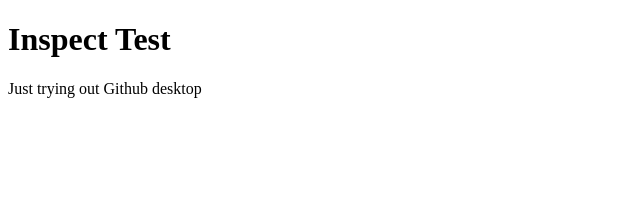
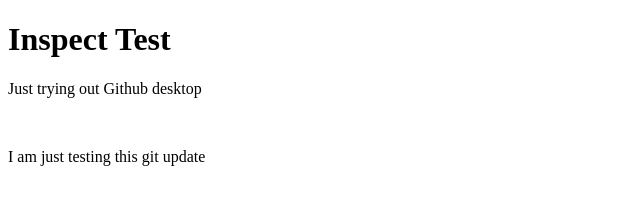
Before and after one commit to HarshadaSamane/Web-Development, a plain HTML site: page CSS Inspect/inspect.html in a window 1280 px wide. Shown: the whole page, without its empty margins (0-640 px from the left). Drawn offline with Linux system fonts and the light colour scheme.

Commit message:
Added test paragraph
Added test paragraph because I didn't understood git in first try.

```diff
--- a/CSS Inspect/inspect.html
+++ b/CSS Inspect/inspect.html
@@ -11,5 +11,7 @@
     <img src="somethingimage.com" alt="">
     <img src="somethingimage2" alt="">
 
+    <p>I am just testing this git update</p>
+
 </body>
 </html>
```
